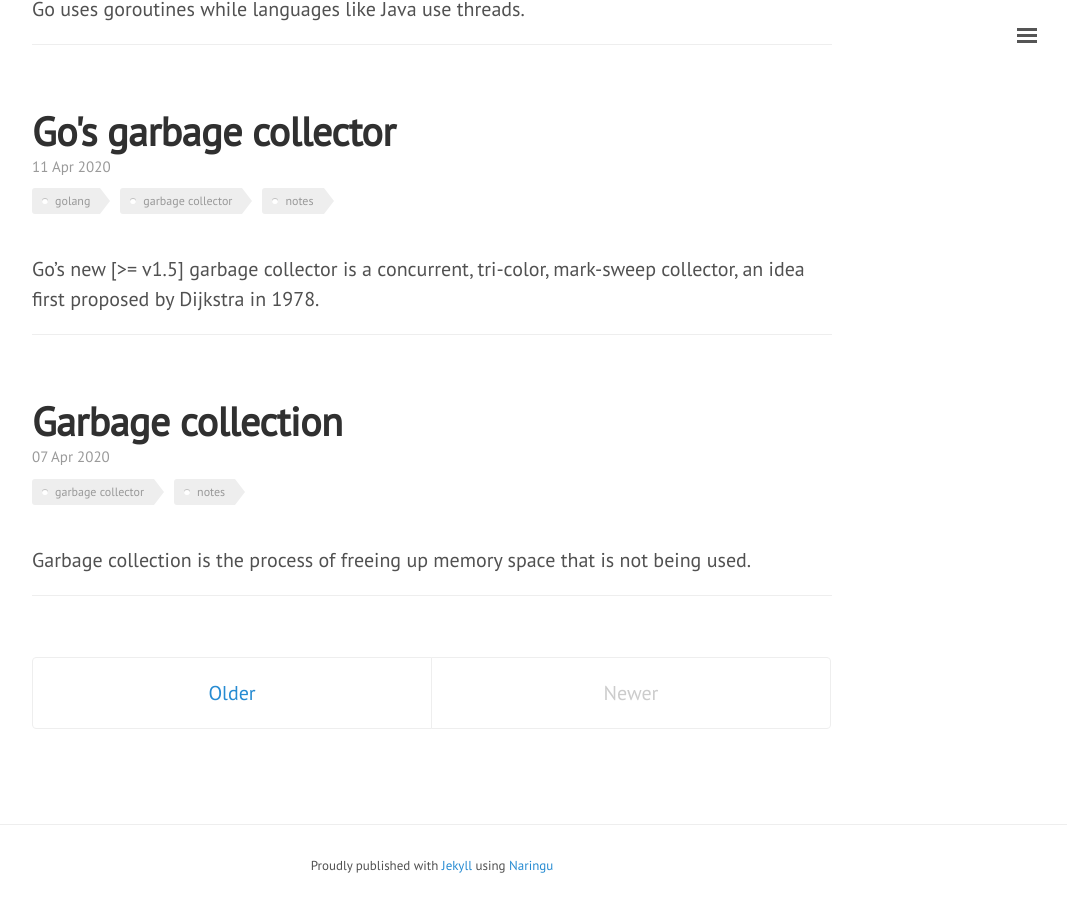
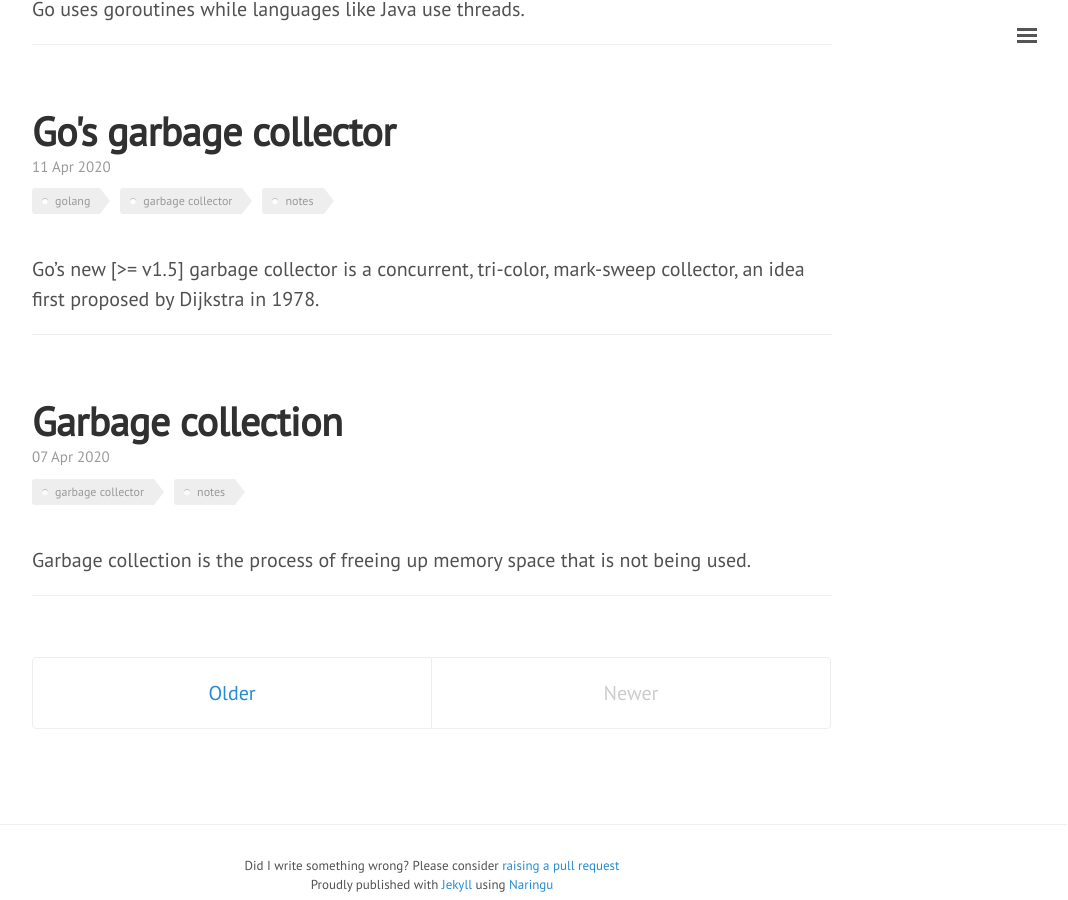
Before and after one commit to agrim123/agrim123.github.io, a Jekyll site: the page built from index.html, in a window 1280 px wide and 900 px high, scrolled down 1514 px. Shown: the whole window, without its empty margins (208-1276 px from the left). Built offline with Jekyll 4.4.1, drawn with Linux system fonts in a browser that asks for light colours; nearby versions of some CDN libraries; the list of posts is cut into pages by our own code; part of the change alters nothing that is shown.

```diff
--- a/_includes/analytics.html
+++ b/_includes/analytics.html
@@ -1,11 +1,9 @@
-<!-- <script>
-  (function(i,s,o,g,r,a,m){i['GoogleAnalyticsObject']=r;i[r]=i[r]||function(){
-  (i[r].q=i[r].q||[]).push(arguments)},i[r].l=1*new Date();a=s.createElement(o),
-  m=s.getElementsByTagName(o)[0];a.async=1;a.src=g;m.parentNode.insertBefore(a,m)
-  })(window,document,'script','//www.google-analytics.com/analytics.js','ga');
+<!-- Google tag (gtag.js) -->
+<script async src="https://www.googletagmanager.com/gtag/js?id=G-T0JTWTZD96"></script>
+<script>
+  window.dataLayer = window.dataLayer || [];
+  function gtag(){dataLayer.push(arguments);}
+  gtag('js', new Date());
 
-  ga('create', 'UA-48740529-1', 'auto');
-  ga('send', 'pageview');
-
+  gtag('config', 'G-T0JTWTZD96');
 </script>
- -->
--- a/_includes/footer.html
+++ b/_includes/footer.html
@@ -2,5 +2,6 @@
 	<hr/>
 	<div class="container">
 	</div>
+	<section style="width: 100%;display: block;">Did I write something wrong? Please consider <a href="https://github.com/agrim123/agrim123.github.io/pulls" target="_blank">raising a pull request</a></section>
 	<section style="width: 100%;display: block;">Proudly published with <a href="https://jekyllrb.com/">Jekyll</a> using <a href="https://github.com/ariestiyansyah/naringu">Naringu</a></section>
 </footer>
--- a/_layouts/default.html
+++ b/_layouts/default.html
@@ -46,4 +46,5 @@
     </script>
     {% include footer.html %}
   </body>
+  {% include analytics.html %}
 </html>
```
